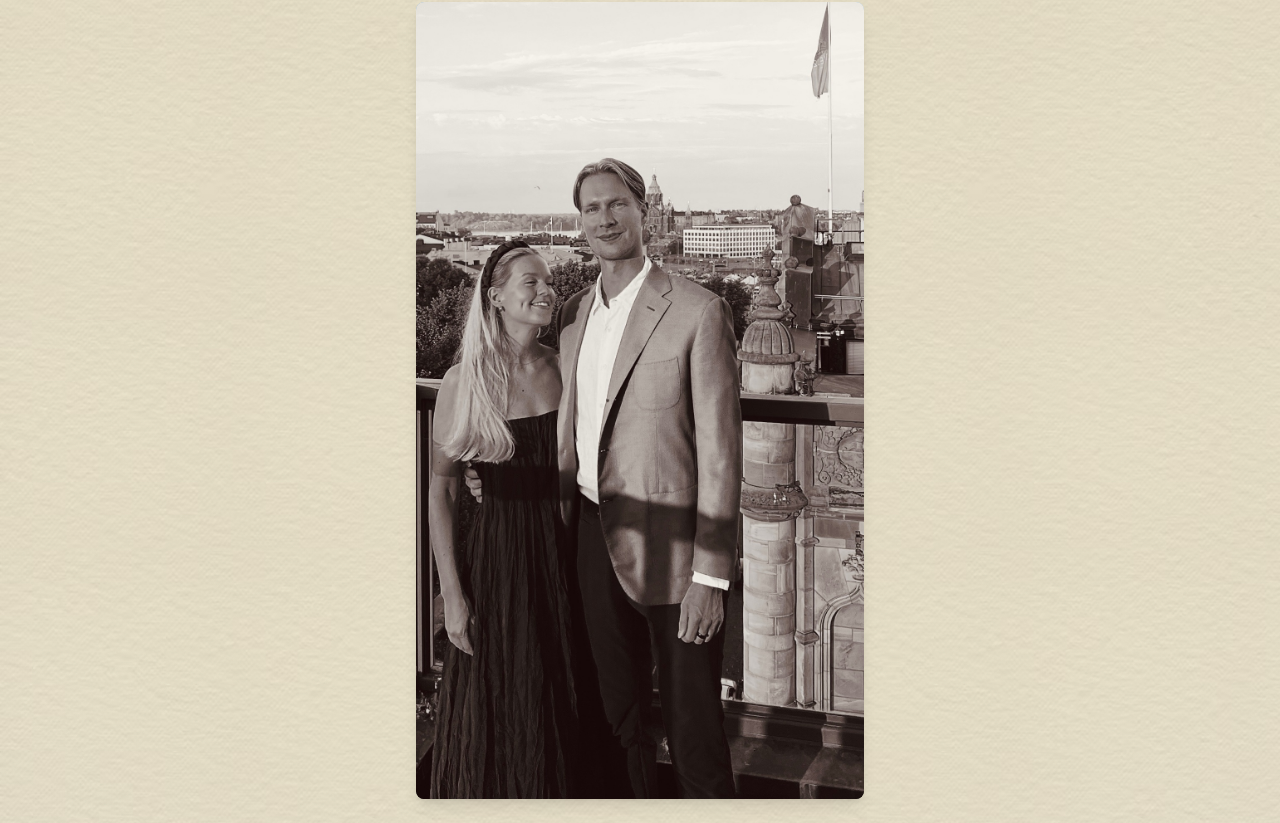
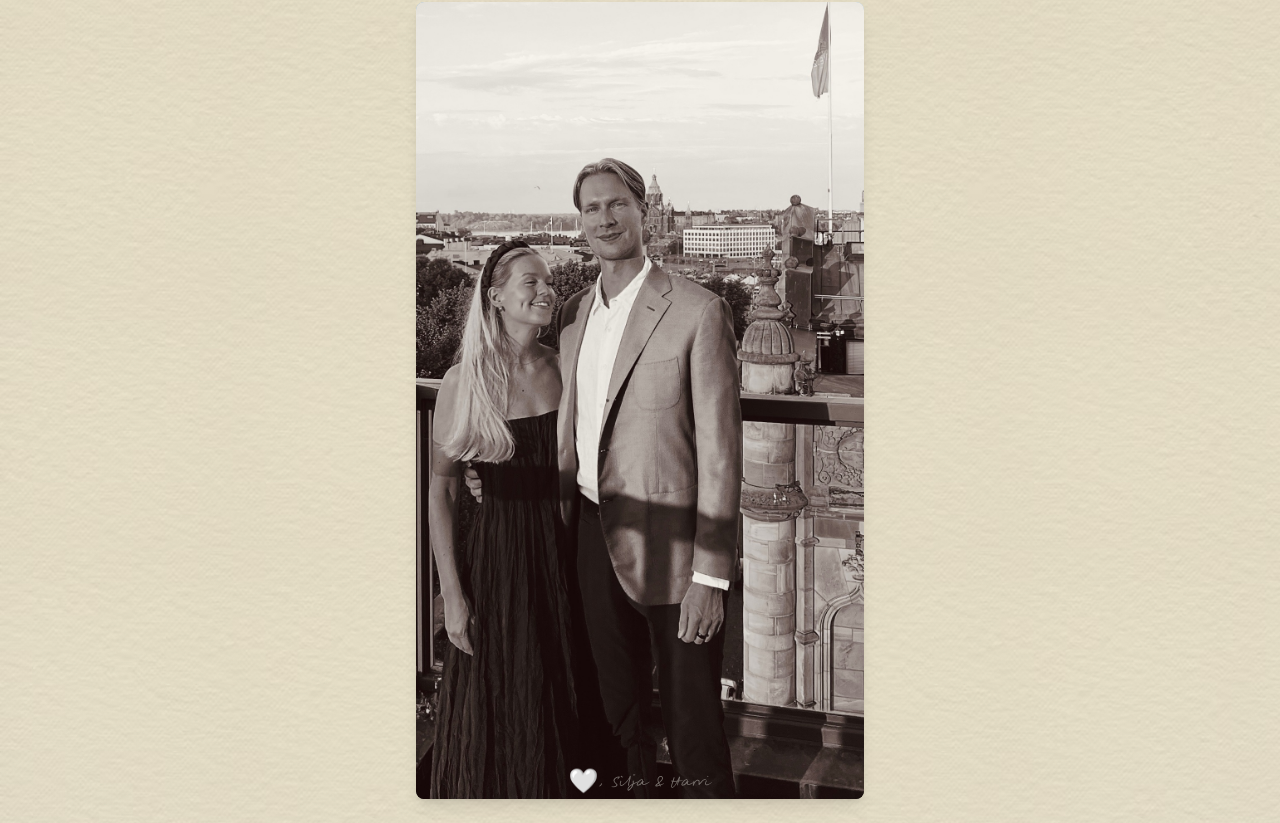
Before and after one commit to riisiharakka/iisakat, a React (Vite) app: page / in a window 1280 px wide. Shown: the part 448-1271 px from the top of the page. Built offline with nearby package versions, Linux system fonts and the light colour scheme.

Commit message:
Add closing text
Add "🤍, Silja & Harri" to the bottom of the page.

```diff
--- a/src/components/SaveTheDate.tsx
+++ b/src/components/SaveTheDate.tsx
@@ -91,6 +91,9 @@ const SaveTheDate: React.FC = () => {
           </div>
         </motion.div>
       </div>
+      <footer className="absolute inset-x-0 bottom-6 text-center">
+        <p className="font-september text-muted-foreground md:text-2xl text-xl">🤍, Silja & Harri</p>
+      </footer>
     </div>;
 };
 export default SaveTheDate;
```
